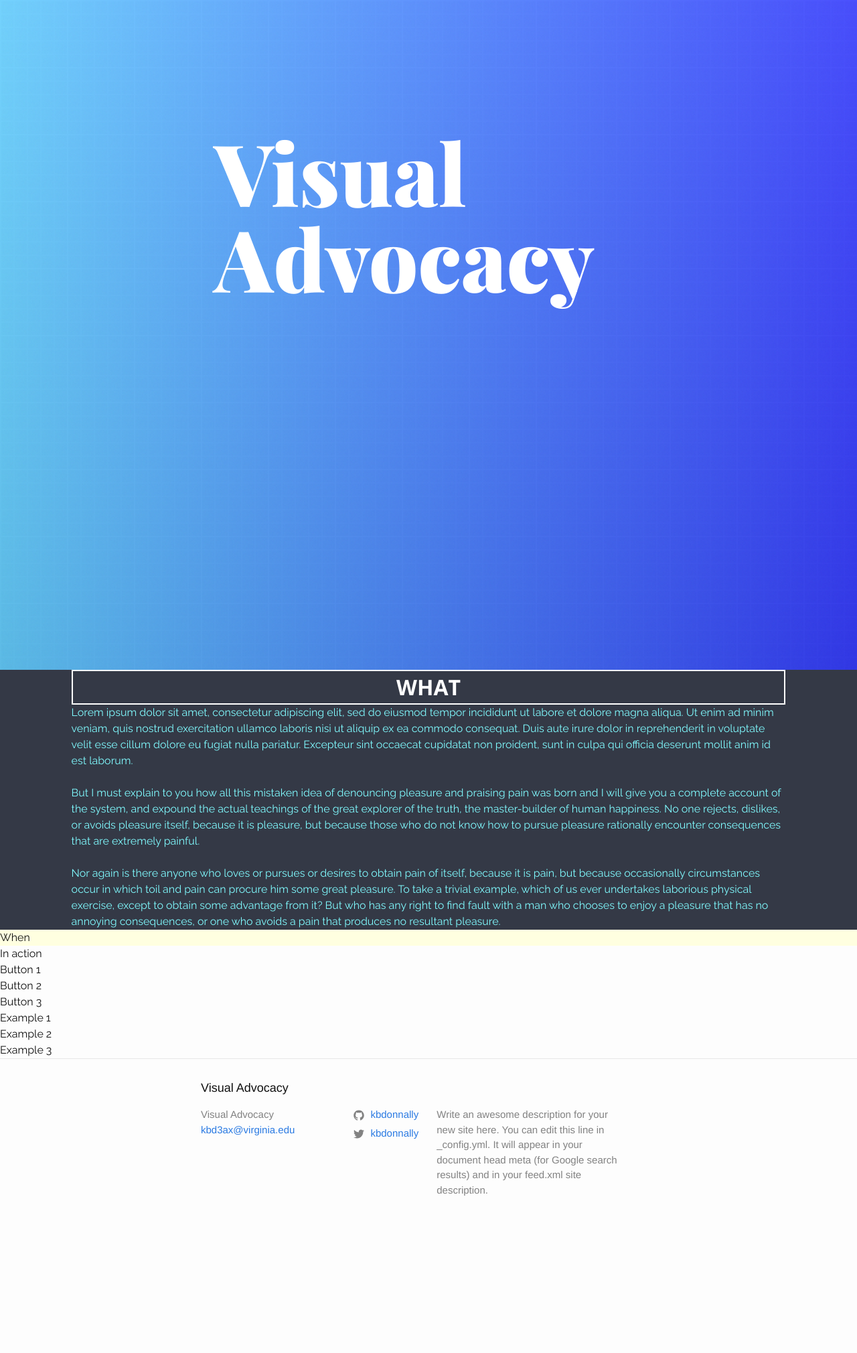
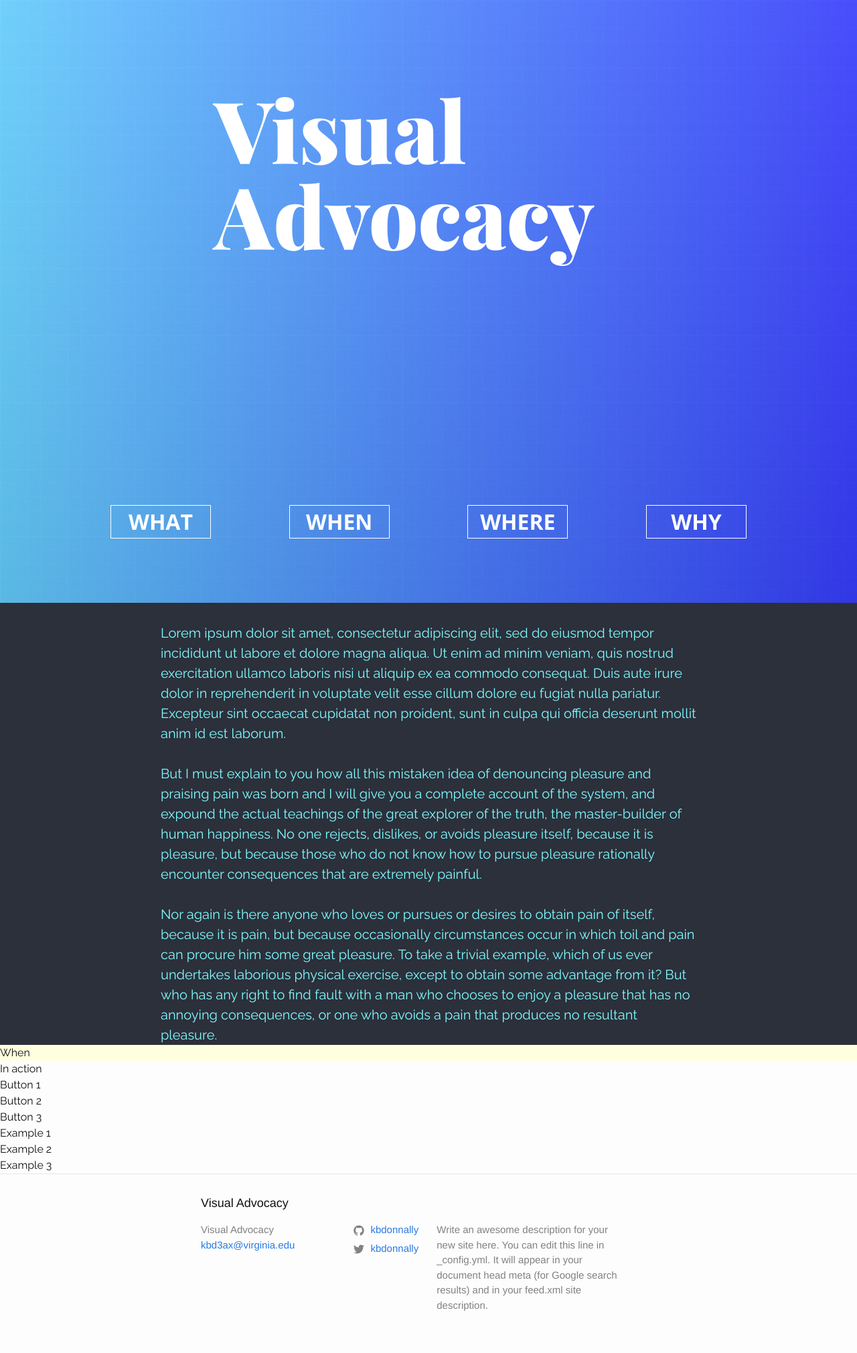
Before and after one commit to kbdonnally/visual-advocacy, a Jekyll site: the page built from new-home.html, in a window 1280 px wide. Shown: the whole page at 67% size. Built offline with Jekyll 4.4.1, drawn with Linux system fonts in a browser that asks for light colours; before the commit the page ends 1848 px from its top, so only the background shows below that.

Commit message:
Finish prototype of landing page + site links

```diff
--- a/_sass/_homepage.scss
+++ b/_sass/_homepage.scss
@@ -19,8 +19,9 @@ html, body {
 .home-grid-container {
 	position: relative;
 	display: grid;
+	grid-template-rows: 100vh auto auto auto;
 	grid-template-areas: "landing"
-						 "links"
+					//	 "links"
 						 "explainer"
 						 "timeline"
 						 "examples";
@@ -46,10 +47,15 @@ html, body {
 	grid-area: landing;
 	position: relative;
 	display: flex;
-	height: calc(100vh + 100px);
+	flex-flow: column nowrap;
+	justify-content: space-around;
+//	min-height: 100vh;
 	/* gradient: electric blue to palatinate blue */
 	background-image: linear-gradient(to right, hsla(182, 100%, 65%, .7) -30%, hsla(238, 100%, 50%, .7)), linear-gradient(to bottom, rgba(255,255,255,.3), rgba(0,0,0,.3)), url("img/noisy-grid-big.png");
 	background-position: auto, auto, center center;
+	@media screen and (min-width: 1200px) {
+		justify-content: space-between;
+	}
 
 }
 
@@ -57,11 +63,13 @@ html, body {
 	position: relative;
 	font-family: "Playfair Display", serif;
 	font-weight: 900;
-	font-size: 3rem;
+	font-size: 4rem;
 	line-height: 1;
 	color: white;
-	margin-left: 25%;
-	margin-top: 1.5em;
+	margin-left: auto;
+	margin-right: auto;
+	margin-top: 1em;
+	margin-bottom: 1em;
 	@media screen and (min-width: 400px) {
 		font-size: 4rem;
 	}
@@ -70,9 +78,11 @@ html, body {
 	}
 	@media screen and (min-width: 768px) {
 		font-size: 6rem;
+		margin-left: 25%;
+		margin-right: initial;
 	}
-	@media screen and (min-width: 1024px) {
-		font-size: 7rem;
+	@media screen and (min-width: 900px) {
+		font-size: 7.5rem;
 	}
 	@media screen and (min-width: 1200px) {
 		font-size: 8rem;
@@ -85,32 +95,72 @@ html, body {
 
 .home-grid-links {
 	grid-area: links;
-	display: flex;
-	flex-flow: row wrap;
-	justify-content: center;
-	background-color: white;
+	position: relative;
+	margin: 0 16px;
+	@media screen and (min-width: 400px) {
+		margin: 0 4.167%;
+	}
+	@media screen and (min-width: 600px) {
+		margin: 0 8.33%;
+	}
+	@media screen and (min-width: 768px) {
+		margin: 0;
+	}
 	@media screen and (min-width: 1024px) {
-		padding: 0 8.33%;
-		justify-content: space-between;
+		margin: 0 8.33%;
 	}
-	display: none;
 }
 
-.home-link__wrapper {
-	position: relative;
-	height: 200px;
-	width: 200px;
-	border-radius: 50%;
-	background-color: #353A47;
-	transform: translate(0, -50%);
+.home-links__wrapper {
+	width: 100%;
+	display: grid;
+	grid-template-columns: repeat(auto-fit, minmax(180px, 1fr));
+	justify-content: space-around;
 }
 
-.home-link__link {
+.home-links__link {
+	position: relative;
 	display: block;
-	line-height: 200px;
+	width: 120px;
+	padding: .25em .5em;
+	margin: 0 60px;
+	margin-bottom: 1em;
+	font-family: "Open Sans", sans-serif;
+	font-weight: bold;
+	font-size: 1.625rem;
+	line-height: 1;
 	text-align: center;
-	font-weight: bold;
-	color: hsla(182, 100%, 65%, 1);
+	text-transform: uppercase;
+	text-decoration: none;
+	color: white !important;
+	border: 1px solid white;
+	transition: color .2s, border-color .2s;
+	&:nth-of-type(2n) {
+		justify-self: end;
+	}
+	&:hover {
+		text-decoration: none !important;
+		color: $hollywood-cerise !important;
+		border-color: $hollywood-cerise; // hsl(340, 100%, 50%); //$onyx;
+	//	opacity: .7;
+
+	}
+	@media screen and (min-width: 400px) {
+		justify-self: center !important;
+	}
+	@media screen and (min-width: 768px) {
+		font-size: 1.75rem;
+		width: 130px;
+	//	margin: 0 30px 1em 30px;
+		margin-bottom: 2em;
+	}
+
+	@media screen and (min-width: 1024px) {
+		width: 150px;
+		font-size: 2rem;
+		margin: 0 calc(150px / 3);
+		margin-bottom: 3em;
+	}
 }
 
 /**
@@ -119,25 +169,42 @@ html, body {
 
 .home-grid-explainer {
 	grid-area: explainer;
-	background-color: $onyx;
+	background-color: hsla(223, 15%, 20%, 1); //$onyx;
+	padding: 0 4px;
+	@media screen and (min-width: 400px) {
+		padding: 0 4.167%;
+	}
 	@media screen and (min-width: 600px) {
 		padding: 0 8.33%;
 	}
 }
 
+.home-explainer__content-wrapper {
+	position: relative;
+	max-width: 800px;
+	margin: 0 auto;
+}
+
 .home-explainer__title {
 	position: relative;
+	display: inline-block;
+	padding: .25em .5em;
+	margin-top: calc(1.5rem + 6px);
 	font-family: "Open Sans", sans-serif;
 	font-weight: bold;
 	font-size: 2rem;
+	line-height: 1;
 	text-align: center;
 	text-transform: uppercase;
 	color: white;
-	border: 2px solid white;
+	border: 3px solid white;
 }
 
 .home-explainer__text {
+	font-size: 1.25rem;
+//	font-weight: bold;
 	color: hsla(182, 100%, 75%, 1);
+	line-height: 1.5;
 }
 
 /**
--- a/new-home.html
+++ b/new-home.html
@@ -8,36 +8,34 @@ permalink: /new-home/
 	<!-- Landing page -->
 	<div class="home-grid-landing">
 		<div class="home-landing__title">Visual<br/>Advocacy</div>
+		<div class="home-grid-links">
+			<div class="home-links__wrapper">
+				<a class="home-links__link" href="#what">What</a>
+				<a class="home-links__link" href="#when">When</a>
+				<a class="home-links__link" href="#why">Where</a>
+				<a class="home-links__link" href="#how">Why</a>
+				<!-- and then style differently: Hoo & How? -->
+				<!--a class="home-links__link" href="#who">Who</a-->
+			</div>
+		</div>
 	</div>
 
-	<div class="home-grid-links">
-		<div class="home-link__wrapper">
-			<a class="home-link__link" href="#">Link to Page</a>
-		</div>
-		<div class="home-link__wrapper">
-			<a class="home-link__link" href="#">Link to Page</a>
-		</div>
-		<div class="home-link__wrapper">
-			<a class="home-link__link" href="#">Link to Page</a>
-		</div>
-		<div class="home-link__wrapper">
-			<a class="home-link__link" href="#">Link to Page</a>
+	<!-- Concepts and history -->
+	<div id="what" class="home-grid-explainer">
+		<div class="home-explainer__content-wrapper">
+			<!--div class="home-explainer__title">What</div--> <!-- what is it, and why does it matter? -->
+			<div class="home-explainer__text"><br/>Lorem ipsum dolor sit amet, consectetur adipiscing elit, sed do eiusmod tempor incididunt ut labore et dolore magna aliqua. Ut enim ad minim veniam, quis nostrud exercitation ullamco laboris nisi ut aliquip ex ea commodo consequat. Duis aute irure dolor in reprehenderit in voluptate velit esse cillum dolore eu fugiat nulla pariatur. Excepteur sint occaecat cupidatat non proident, sunt in culpa qui officia deserunt mollit anim id est laborum.<br/><br/>But I must explain to you how all this mistaken idea of denouncing pleasure and praising pain was born and I will give you a complete account of the system, and expound the actual teachings of the great explorer of the truth, the master-builder of human happiness. No one rejects, dislikes, or avoids pleasure itself, because it is pleasure, but because those who do not know how to pursue pleasure rationally encounter consequences that are extremely painful.<br/><br/>Nor again is there anyone who loves or pursues or desires to obtain pain of itself, because it is pain, but because occasionally circumstances occur in which toil and pain can procure him some great pleasure. To take a trivial example, which of us ever undertakes laborious physical exercise, except to obtain some advantage from it? But who has any right to find fault with a man who chooses to enjoy a pleasure that has no annoying consequences, or one who avoids a pain that produces no resultant pleasure.</div>
 		</div>
 	</div>
-	<!-- Concepts and history -->
-	<div class="home-grid-explainer">
-		<div class="home-explainer__title">What</div> <!-- what is it, and why does it matter? -->
-		<div class="home-explainer__text">Lorem ipsum dolor sit amet, consectetur adipiscing elit, sed do eiusmod tempor incididunt ut labore et dolore magna aliqua. Ut enim ad minim veniam, quis nostrud exercitation ullamco laboris nisi ut aliquip ex ea commodo consequat. Duis aute irure dolor in reprehenderit in voluptate velit esse cillum dolore eu fugiat nulla pariatur. Excepteur sint occaecat cupidatat non proident, sunt in culpa qui officia deserunt mollit anim id est laborum.<br/><br/>But I must explain to you how all this mistaken idea of denouncing pleasure and praising pain was born and I will give you a complete account of the system, and expound the actual teachings of the great explorer of the truth, the master-builder of human happiness. No one rejects, dislikes, or avoids pleasure itself, because it is pleasure, but because those who do not know how to pursue pleasure rationally encounter consequences that are extremely painful.<br/><br/>Nor again is there anyone who loves or pursues or desires to obtain pain of itself, because it is pain, but because occasionally circumstances occur in which toil and pain can procure him some great pleasure. To take a trivial example, which of us ever undertakes laborious physical exercise, except to obtain some advantage from it? But who has any right to find fault with a man who chooses to enjoy a pleasure that has no annoying consequences, or one who avoids a pain that produces no resultant pleasure.</div>
-	</div>
 	<!-- Timeline of tech advances -->
-	<div class="home-grid-timeline">
+	<div id="when" class="home-grid-timeline">
 		<div class="home-timeline__title">When</div>
 		<div class="home-timeline__line-wrapper">
 			<!-- insert events here -->
 		</div>
 	</div>
 	<!-- Examples around the web -->
-	<div class="home-grid-examples">
+	<div id="how" class="home-grid-examples">
 		<div class="home-examples__title">In action</div>
 		<div class="home-examples__btns">
 			<div class="home-examples__btn--1">Button 1</div>
```
